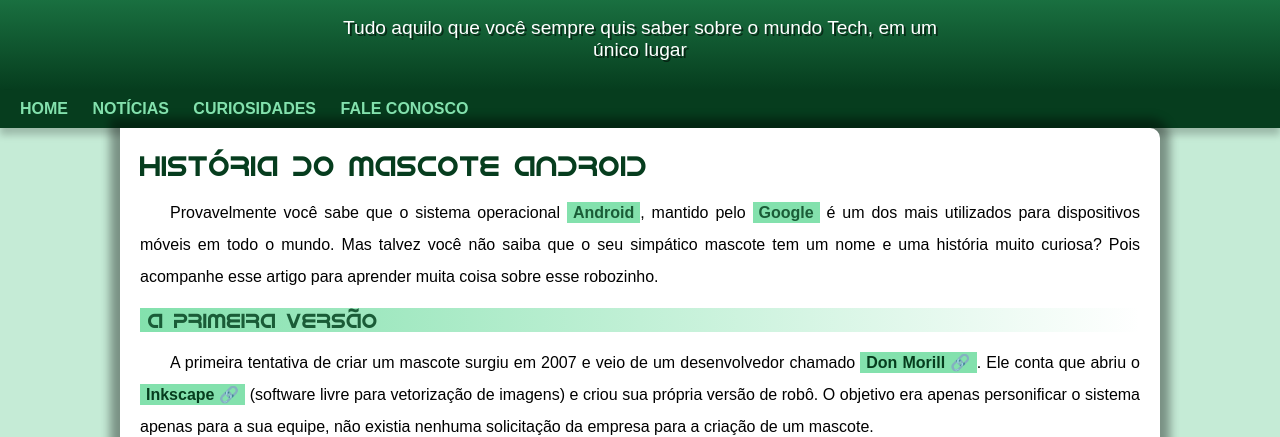
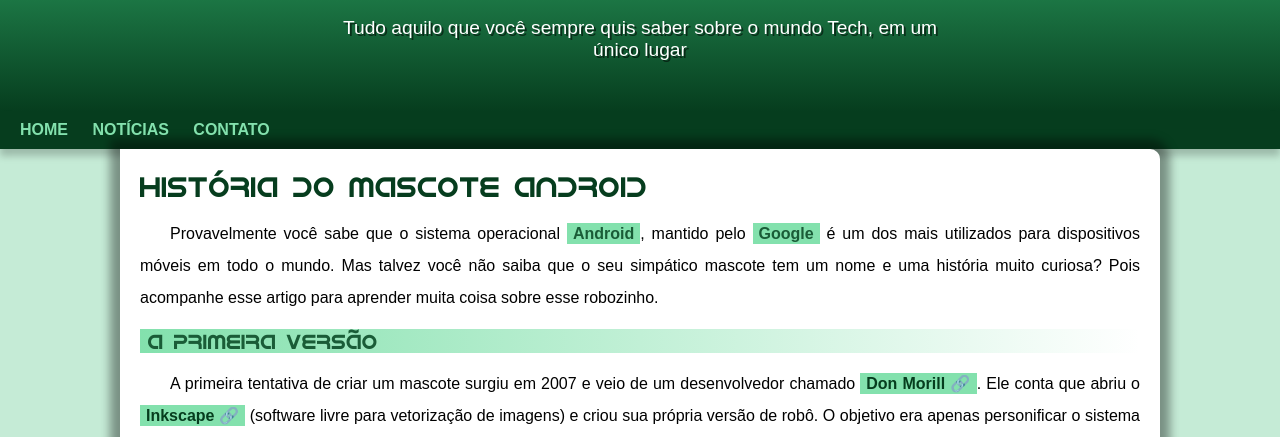
Before and after one commit to devnaas/projeto-android, a plain HTML site: page index.html in a window 1280 px wide. Shown: the part 100-537 px from the top of the page. Drawn offline with Linux system fonts and the light colour scheme.

Commit message:
Problema de padding corrigido
Também foi deletado a seção CURIOSIDADES  e alterado a seção FALE CONOSCO para CONTATO.

```diff
--- a/index.html
+++ b/index.html
@@ -17,8 +17,7 @@
     <nav>
         <a ref="#">HOME</a>
         <a ref="#">NOTÍCIAS</a>
-        <a ref="#">CURIOSIDADES</a>
-        <a ref="#">FALE CONOSCO</a>
+        <a ref="#">CONTATO</a>
     </nav>
     <main>
             <article>
--- a/style.css
+++ b/style.css
@@ -69,7 +69,7 @@ header > p
     padding-right: 10px;
     padding-left: 10px;
     margin: auto;
-    margin-bottom: 20px;
+    padding-bottom: 50px;
     text-shadow: 2px 2px 0px rgba(0, 0, 0, 0.539);
 }
 
```
